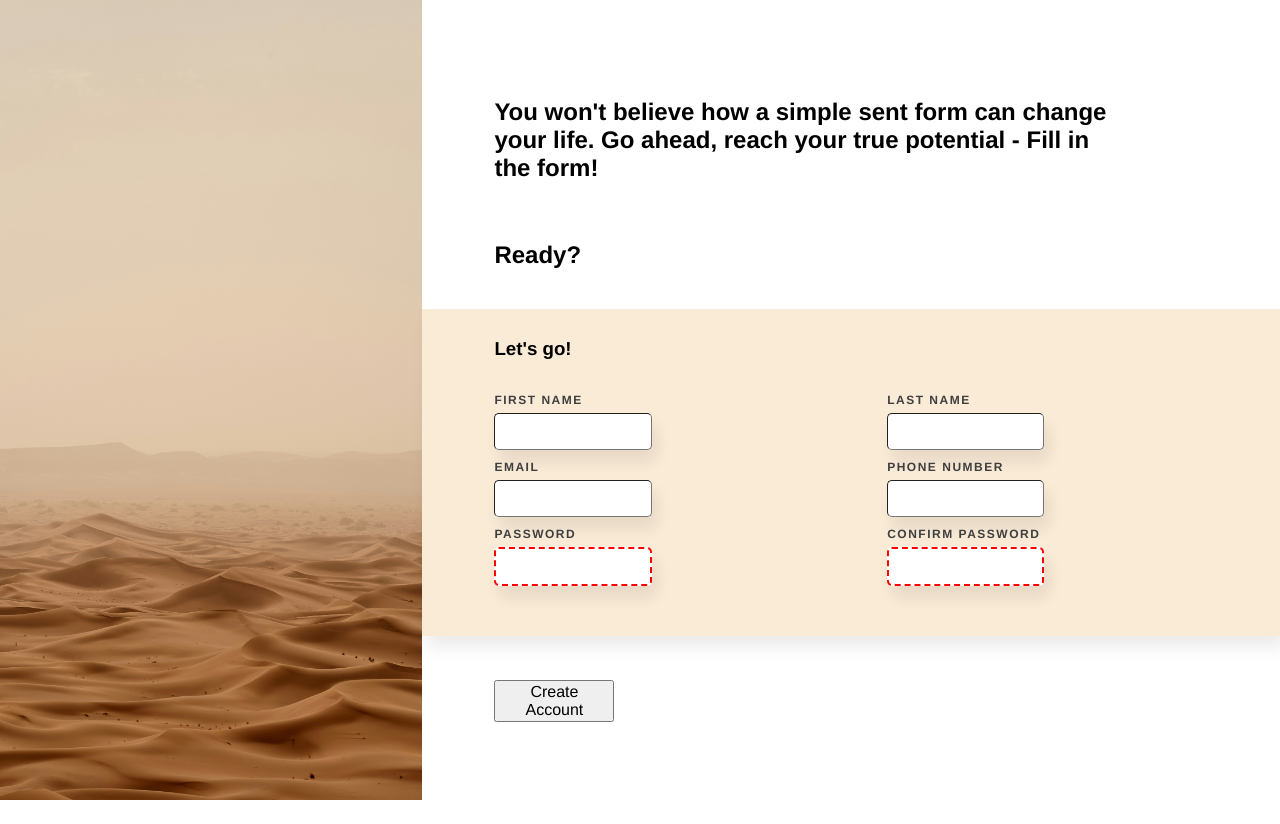
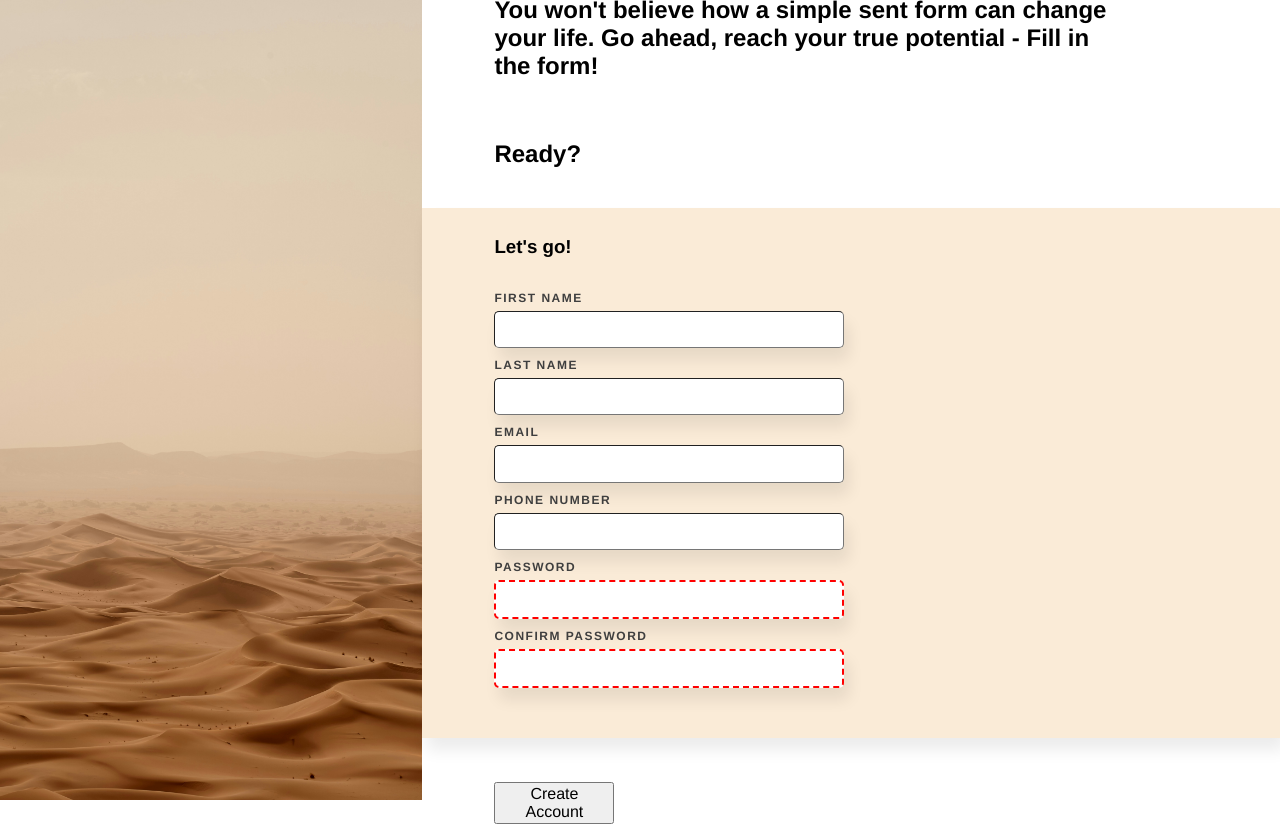
Before and after one commit to Znojus/form_practice, a plain HTML site: page index.html in a window 1280 px wide. Before the commit the page ends 800 px from the top, so only its background shows below. Drawn offline with Linux system fonts and the light colour scheme.

Commit message:
Fix spacing between inputs

```diff
--- a/styles.css
+++ b/styles.css
@@ -91,6 +91,7 @@
     flex-wrap: wrap;
     row-gap: 30px;
     padding-top: 24px;
+    padding-right: 20%;
 }
 
 .form-entries > div {
@@ -112,8 +113,8 @@
 textarea {
     font-size: 1.1em;
     line-height: 2;
+    width: 350px;
     padding: 0 10px;
-    width: 40%;
     border-radius: 5px;
     border-width: 1px;
     -webkit-box-shadow: 5px 12px 15px 0px rgba(0, 0, 0, 0.08);
```
